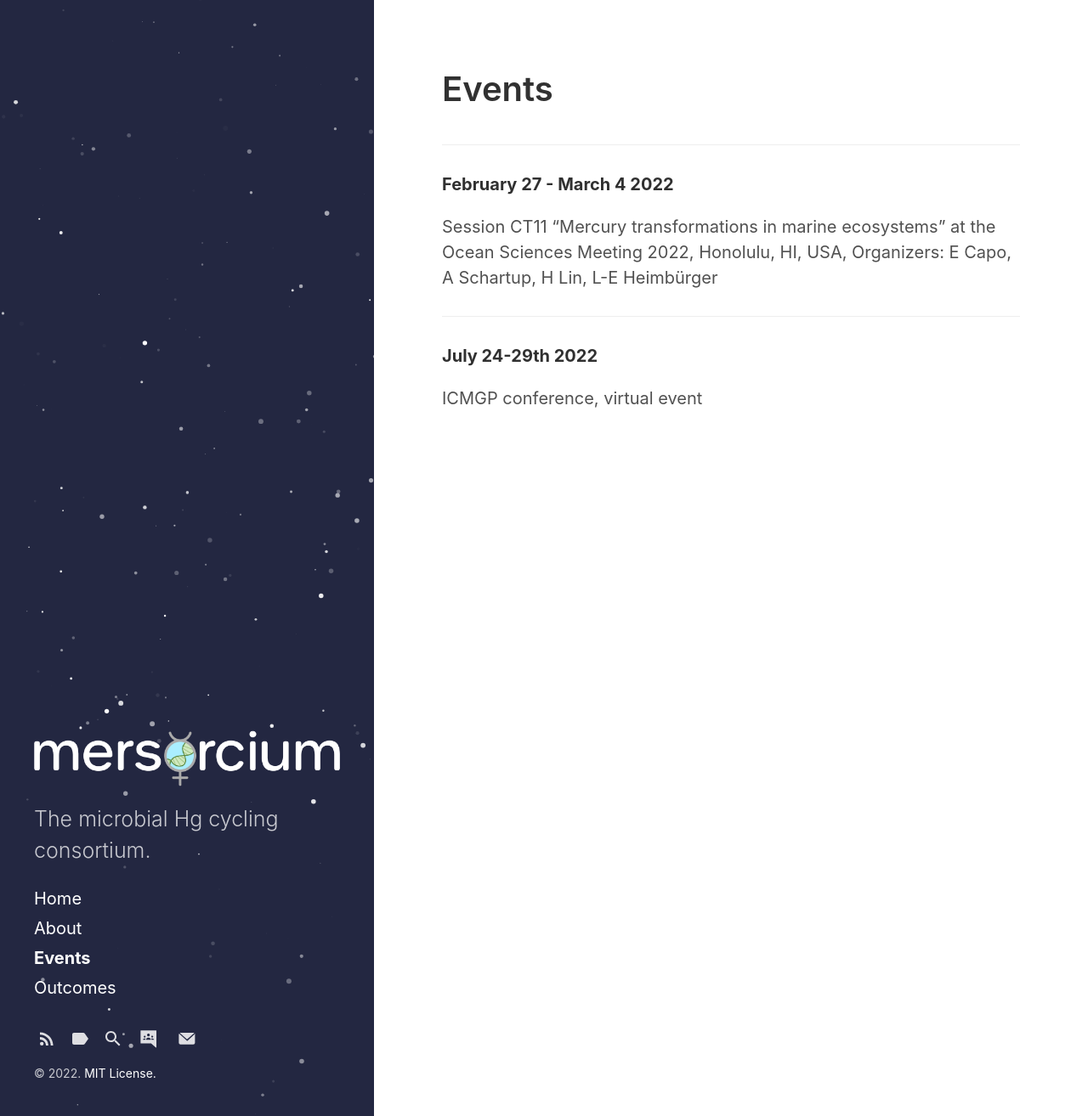
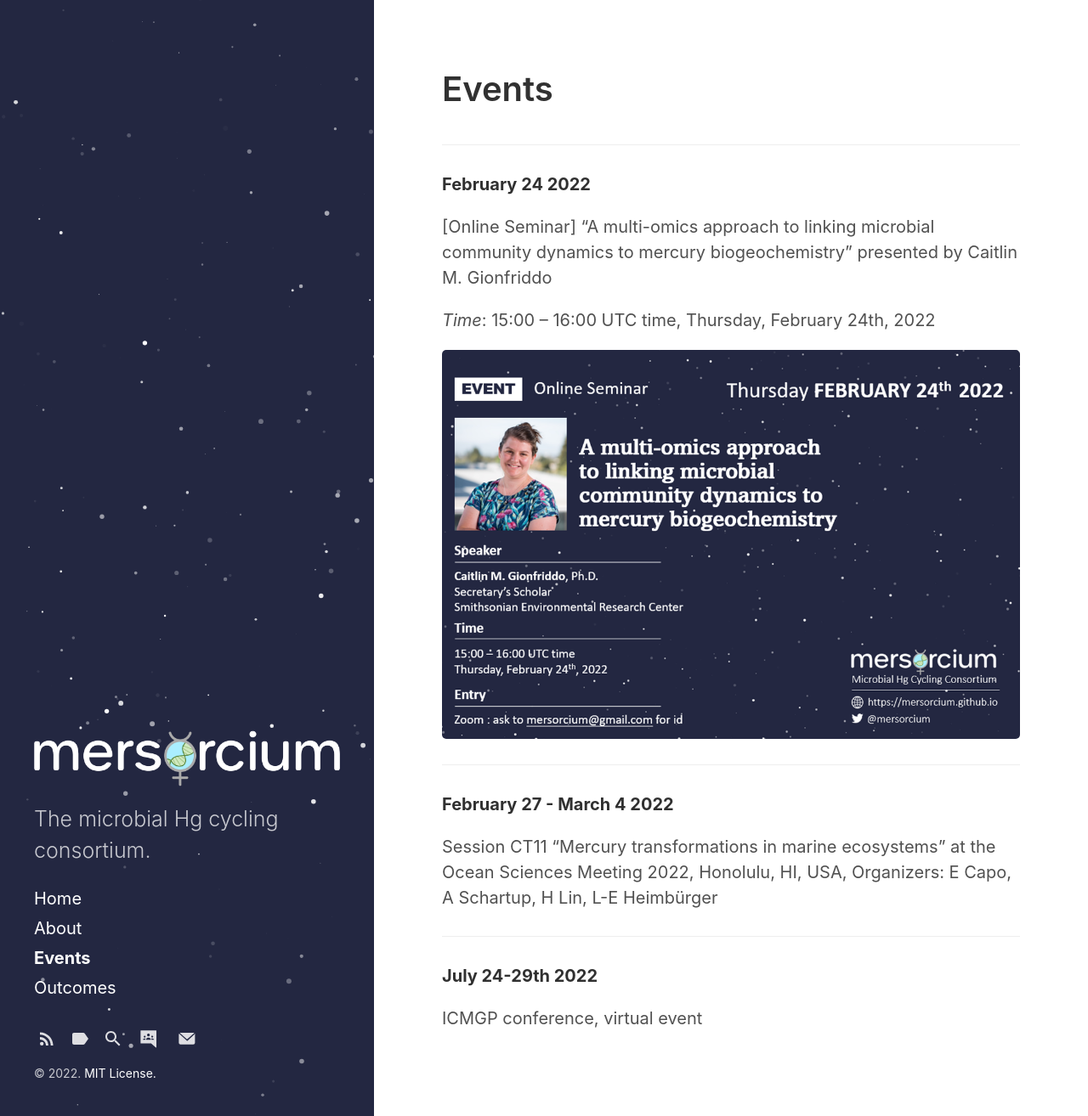
Before and after one commit to Mersorcium/mersorcium.github.io, a Jekyll site: the page built from category/1-events.md, in a window 1280 px wide and 1314 px high. Shown: the whole window at 85% size. Built offline with Jekyll 4.4.1, drawn with Linux system fonts in a browser that asks for light colours.

Commit message:
update event

```diff
--- a/category/1-events.md
+++ b/category/1-events.md
@@ -2,6 +2,16 @@
 layout: category
 title: Events
 ---
+
+---
+
+**February 24 2022**
+
+[Online Seminar] "A multi-omics approach to linking microbial community dynamics to mercury biogeochemistry" presented by Caitlin M. Gionfriddo
+
+*Time*: 15:00 – 16:00 UTC time, Thursday, February 24th, 2022
+
+![Alt text](../posters/20220224-Caitlin.png "Title")
 
 ---
 
```
Also changed, not shown: posters/20220224-Caitlin.png (added).
